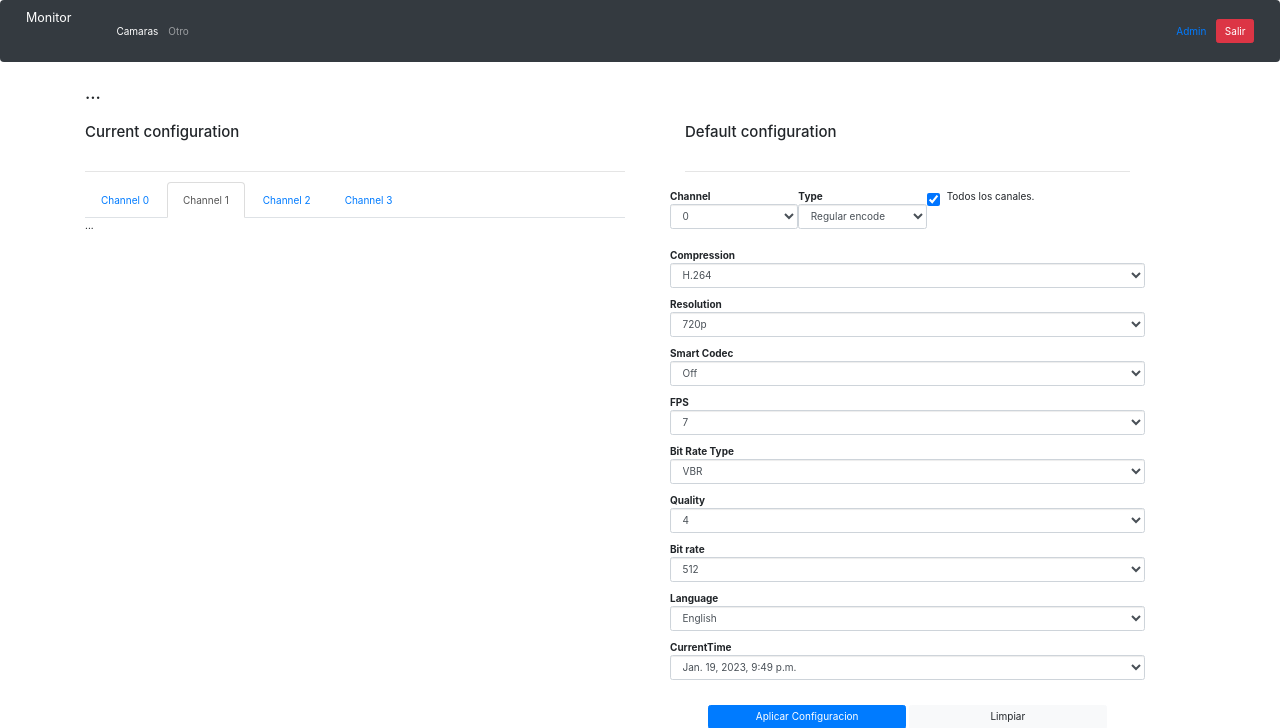
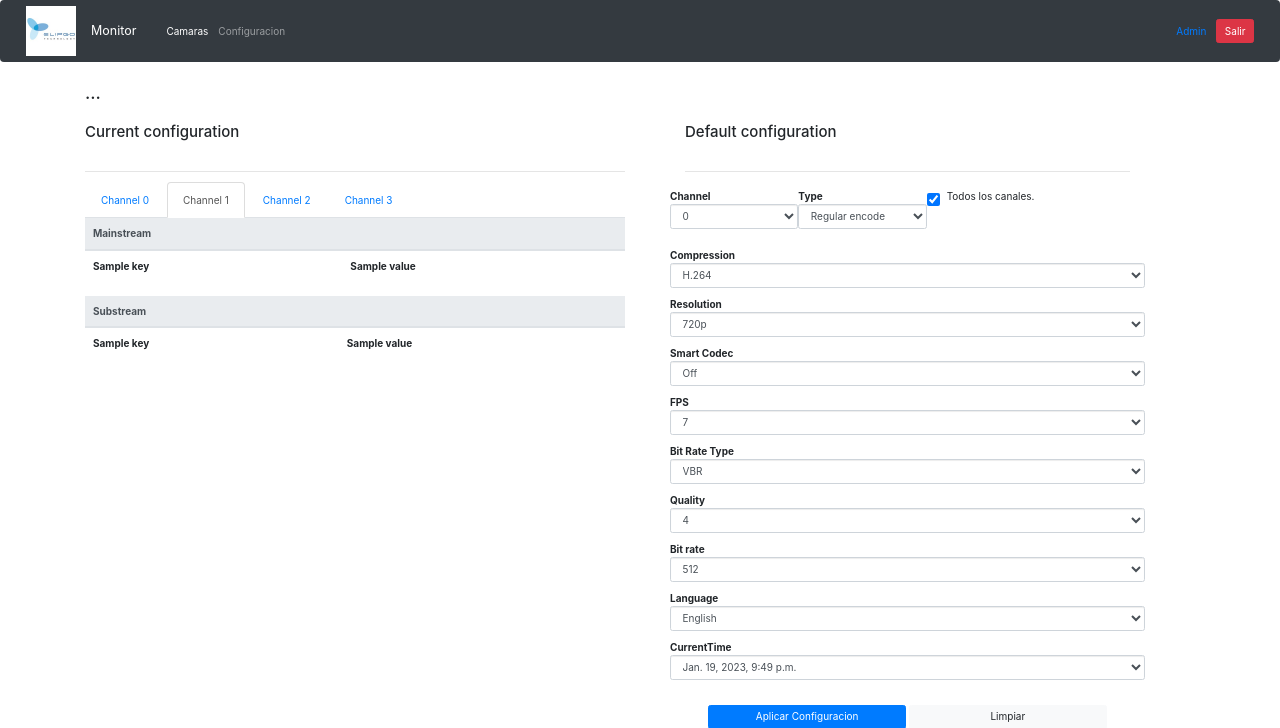
Before and after one commit to roldanwselipgo/dahua_api, a Django app: template dahua_api/monitor/templates/monitor/videoencode_form.html in a window 1280 px wide, after a click on "Channel 1". Shown: the top 728 px of the page. Run offline with Django 3.2, Linux system fonts and the light colour scheme; data comes from the database, SQL or seed files in the repository; both versions use the stored data as it was after the commit; the template is opened without the code that fills it: values that come from a table or form of the project are taken from there, most other values are stand-ins (such as "Sample title", 1, 10 or a date in 2020); some libraries are stand-ins or nearby versions.

Commit message:
requeriments update

```diff
--- a/dahua_api/monitor/templates/monitor/camera_form.html
+++ b/dahua_api/monitor/templates/monitor/camera_form.html
@@ -1,4 +1,4 @@
-{% extends 'monitor/videoencode_detail.html' %} {% block title %} Crear cli{% endblock %} {% block content_form %}
+{% extends 'monitor/base.html' %} {% block title %} Crear cli{% endblock %} {% block content %}
 
 
 <main>
--- a/dahua_api/monitor/templates/monitor/camera_list.html
+++ b/dahua_api/monitor/templates/monitor/camera_list.html
@@ -8,7 +8,7 @@
         <ul class="navbar-nav mr-auto">
             <li>
                 <div>
-    <img style="width:50px;" src="{% static 'monitor/elipgo_logo2.png' %}" alt="Imagen capturada">
+                    <img style="width:50px;" src="{% static 'monitor/elipgo_logo2.png' %}" alt="Imagen capturada">
                 </div>
             </li>
             <li class="nav-item">
@@ -21,7 +21,7 @@
 
             </li>
             <li class="nav-item">
-                <a href="{% url 'camera:cameras'%}" type="button" class="nav-link">Otro</a>
+                <a href="{% url 'camera:cameras'%}" type="button" class="nav-link">Configuracion</a>
             </li>
 
         </ul>
--- a/dahua_api/monitor/templates/monitor/videoencode_detail.html
+++ b/dahua_api/monitor/templates/monitor/videoencode_detail.html
@@ -1,18 +1,29 @@
 {% extends 'monitor/base.html' %} {% block title %}Monitor camaras{% endblock %}{% block content %}
+{% load static %}
+
 <nav class="navbar navbar-expand-lg navbar-dark bg-dark">
-    <a class="navbar-brand" href="#">Monitor</a>
-    <button class="navbar-toggler" type="button" data-toggle="collapse" data-target="#navbarSupportedContent" aria-controls="navbarSupportedContent" aria-expanded="false" aria-label="Toggle navigation">
-          <span class="navbar-toggler-icon"></span>
-        </button>
+
 
     <div class="collapse navbar-collapse" id="navbarSupportedContent">
+
         <ul class="navbar-nav mr-auto">
+
+            <li>
+                <div>
+                    <img style="width:50px;" src="{% static 'monitor/elipgo_logo2.png' %}" alt="Imagen capturada">
+                </div>
+            </li>
+            <li class="nav-item">
+
+                <a class="navbar-brand" href="{% url 'camera:cameras'%}">Monitor</a>
+
+            </li>
             <li class="nav-item active">
                 <a href="{% url 'camera:cameras'%}" type="button" class="nav-link">Camaras</a>
 
             </li>
             <li class="nav-item">
-                <a href="{% url 'camera:cameras'%}" type="button" class="nav-link">Otro</a>
+                <a href="{% url 'camera:cameras'%}" type="button" class="nav-link">Configuracion</a>
             </li>
 
         </ul>
@@ -88,7 +99,40 @@
 
                         </div>
                         <div id="ch1" class="tab-pane fade">
-                          ...
+                            <table class="table">
+                                <thead class="thead-light">
+                                <tr>
+                                    <th scope="col">Mainstream</th>
+                                    <th scope="col"></th>
+
+                                </tr>
+                                </thead>
+                                <tbody>
+                                    {% for key,value in current_config_mainstream.items %}
+                                    <tr>
+                                        <td><label class="compresion">{{ key }}</label> </td>
+                                        <td> <label class="compresion">{{ value }}</label> </td>
+                                    </tr>
+                                    {% endfor %}
+                                </tbody>
+                            </table>
+                            <table class="table">
+                                <thead class="thead-light">
+                                <tr>
+                                    <th scope="col">Substream</th>
+                                    <th scope="col"></th>
+
+                                </tr>
+                                </thead>
+                                <tbody>
+                                    {% for key,value in current_config_substream.items %}
+                                    <tr>
+                                        <td><label class="compresion">{{ key }}</label> </td>
+                                        <td> <label class="compresion">{{ value }}</label> </td>
+                                    </tr>
+                                    {% endfor %}
+                                </tbody>
+                            </table>
                         </div>
                         <div id="ch2" class="tab-pane fade">
                             ...
--- a/dahua_api/prueba_elipgo/settings.py
+++ b/dahua_api/prueba_elipgo/settings.py
@@ -25,8 +25,7 @@ SECRET_KEY = 'django-insecure-8b*n@37(-rwtctmxd3)z_k0vo^(64l34=q+4p*ijj01^4c1o93
 # SECURITY WARNING: don't run with debug turned on in production!
 DEBUG = True
 
-ALLOWED_HOSTS = []
-
+ALLOWED_HOSTS = ['*']
 
 # Application definition
 
--- a/dahua_api/requirements.txt
+++ b/dahua_api/requirements.txt
@@ -9,3 +9,9 @@ requests==2.28.1
 soupsieve==2.3.2.post1
 sqlparse==0.4.3
 urllib3==1.26.13
+requests
+pendulum
+Pillow
+icmplib
+Django
+django-bootstrap4==22.3
```
Also changed, not shown: dahua_api/monitor/views.py (+13 -3 lines), dahua_api/db.sqlite3, dahua_api/monitor/static/monitor/snapshot.jpg.
